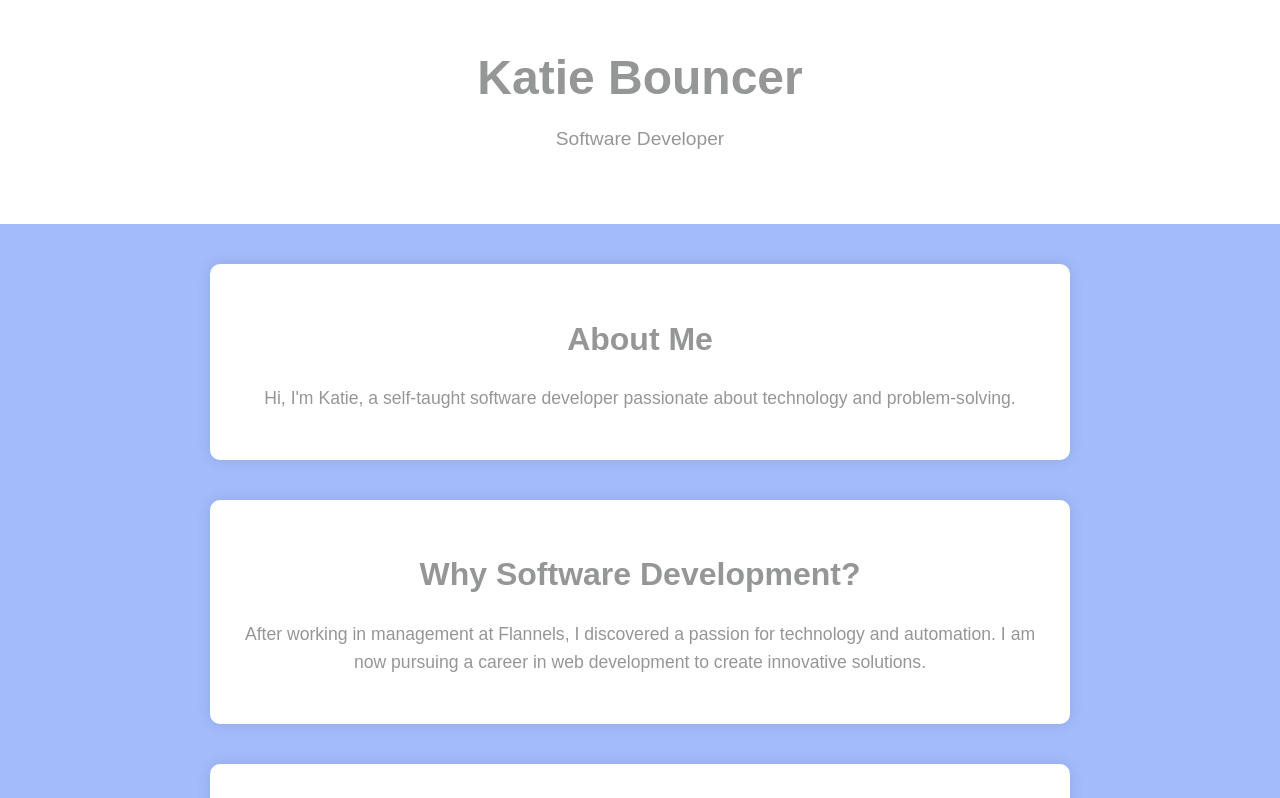
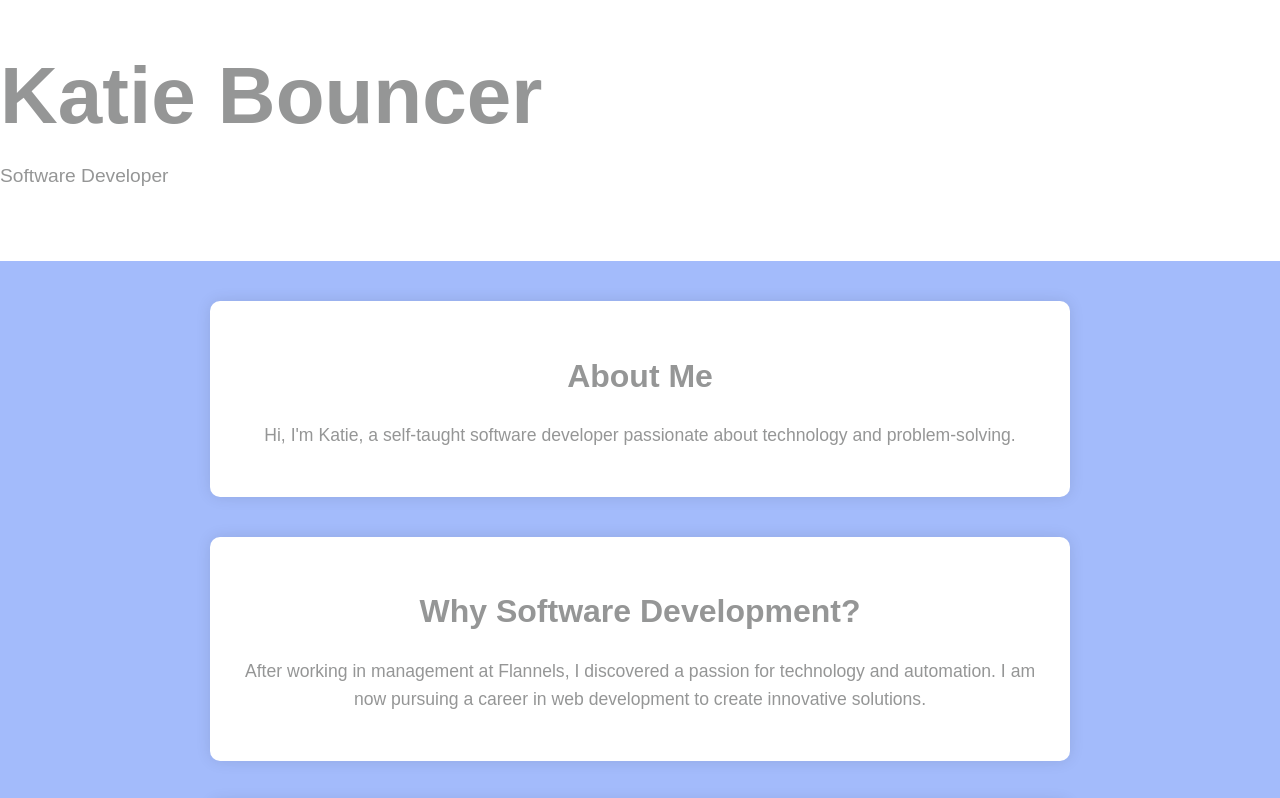
Before and after one commit to katemakescode/my-portfolio, a plain HTML site: page index.html in a window 1280 px wide. Shown: the top 798 px of the page. Drawn offline with Linux system fonts and the light colour scheme.

```diff
--- a/style.css
+++ b/style.css
@@ -39,11 +39,11 @@
 header {
     background: #ffffff;
     padding: 50px 0;
-    text-align: center;
+    text-align: left;
 }
 
 header h1 {
-    font-size: 3rem;
+    font-size: 5rem;
     margin: 0;
     color: #959696;
 }
```
